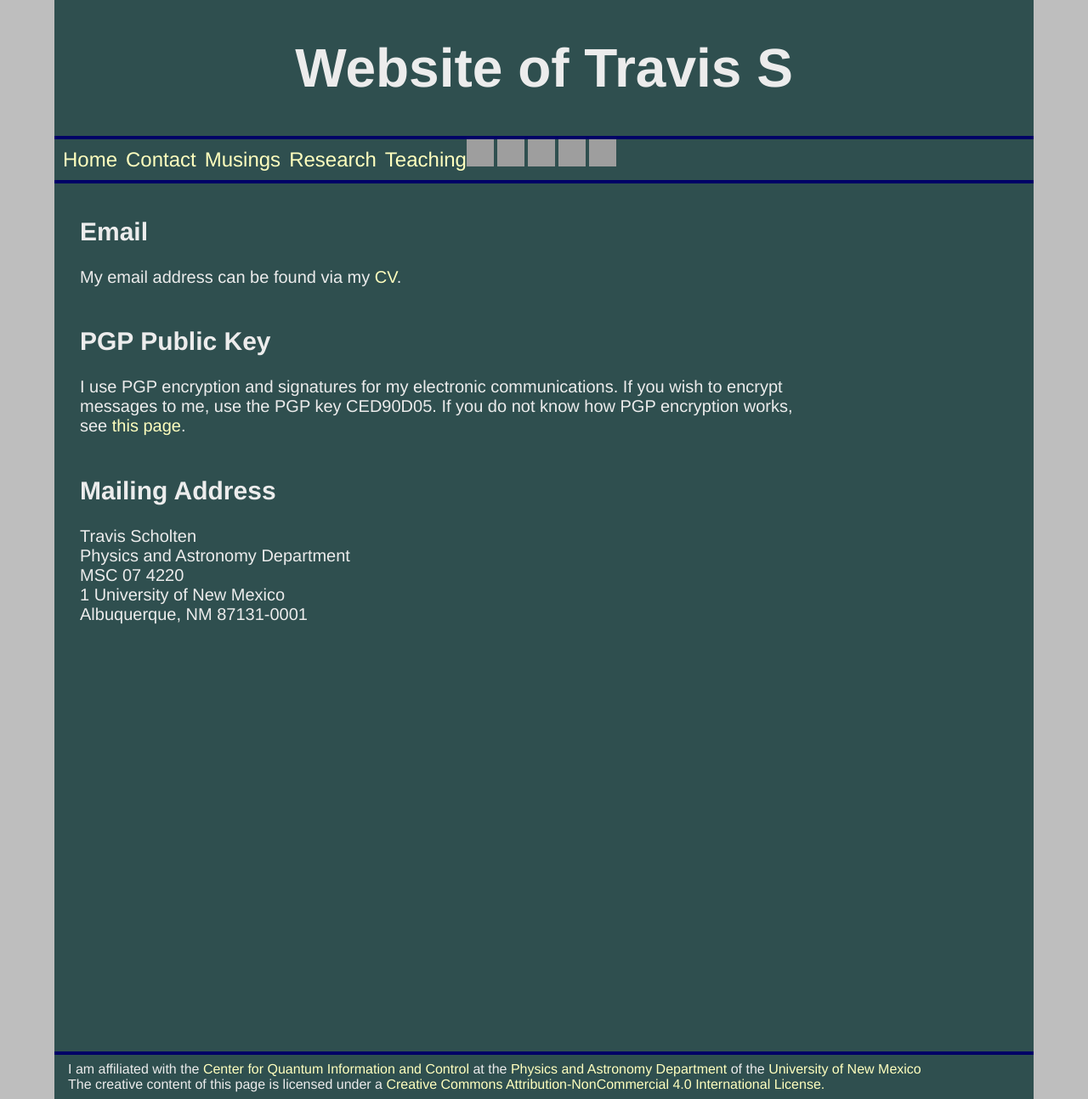
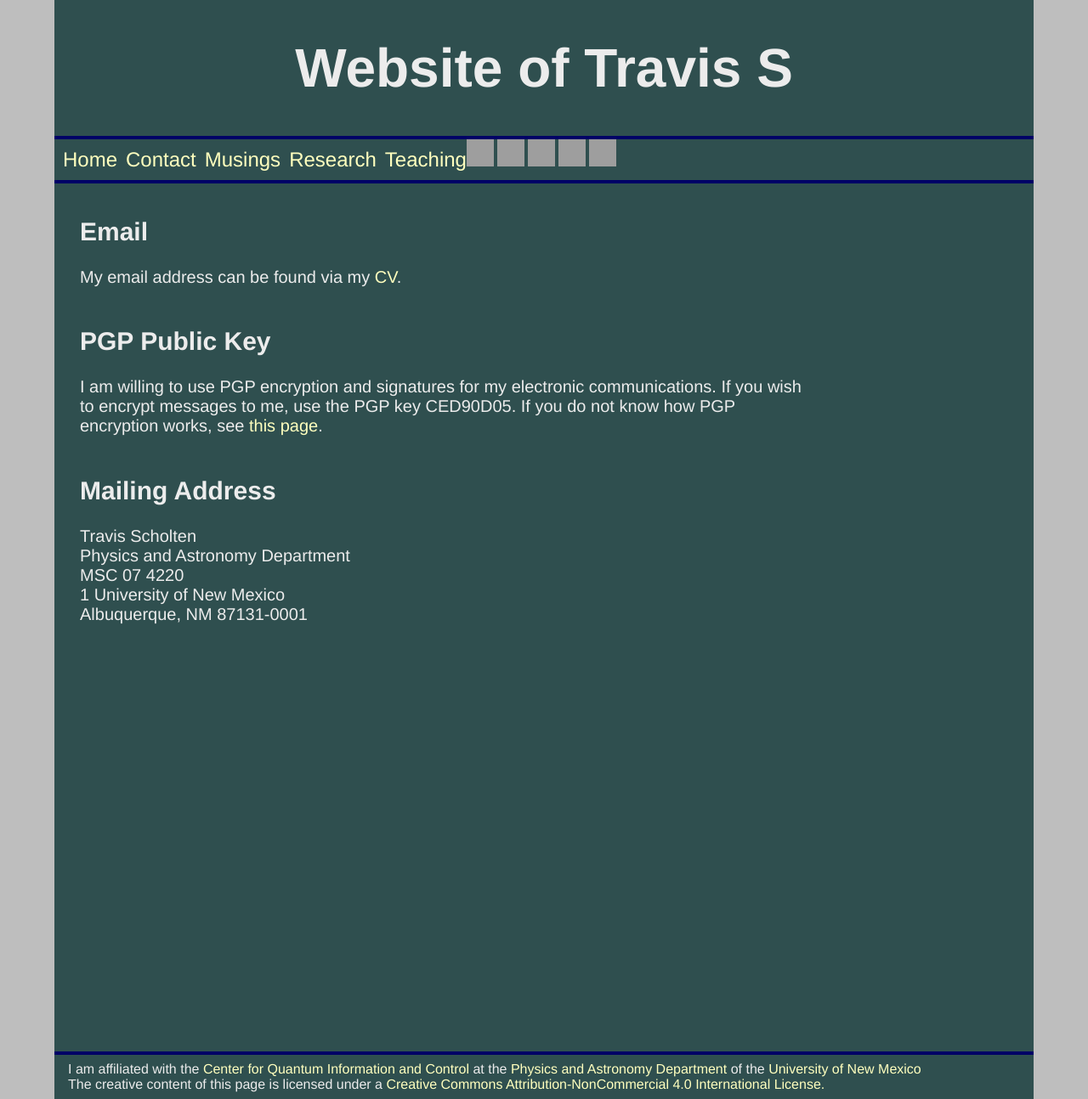
Before and after one commit to jarthurgross/Travis-S.github.io, a Jekyll site: the page built from contact.html, in a window 1280 px wide. Shown: the whole page at 85% size. Built offline with Jekyll 4.4.1, drawn with Linux system fonts in a browser that asks for light colours; Markdown is read by kramdown in place of the engine named in the settings; grey boxes are pictures that could not be loaded.

Commit message:
Fixed typos and other errors

```diff
--- a/contact.html
+++ b/contact.html
@@ -4,9 +4,9 @@ title: Contact
 ---
 <section class="content">
 <h1>Email</h1>
-My email address can be found via my <a href="https://app.box.com/s/l4qr7cmiixjvflub2l6t" target="_blank">CV</a>.</br></br>
+My email address can be found via my <a href="https://app.box.com/s/l4qr7cmiixjvflub2l6t" target="_blank">CV</a>.<br/><br/>
 <h1>PGP Public Key</h1>
-I use PGP encryption and signatures for my electronic communications. If you wish to encrypt messages to me, use the PGP key CED90D05. If you do not know how PGP encryption works, see <a href="http://www.pgpi.org/doc/pgpintro/" target="_blank">this page</a>.<br/><br/>
+I am willing to use PGP encryption and signatures for my electronic communications. If you wish to encrypt messages to me, use the PGP key CED90D05. If you do not know how PGP encryption works, see <a href="http://www.pgpi.org/doc/pgpintro/" target="_blank">this page</a>.<br/><br/>
 <h1>Mailing Address</h1>
 Travis Scholten</br>
 Physics and Astronomy Department<br/>
--- a/index.html
+++ b/index.html
@@ -3,7 +3,7 @@ layout: default
 title: Home
 ---
 <section class="content">
-Welcome to my home page. The point of this site, I suppose, is to serve as a central front for my online presence. Hence the links to other online profiles in the side bar. <br/><br/>
+Welcome to my home page. The point of this site, I suppose, is to serve as a central front for my online presence. Hence the social links above. <br/><br/>
 In the process of setting up this site, I have been learning how to write HTML and CSS code, as well as how to use <a href="http://jekyllrb.com/" target="blank">Jekyll</a> to compile the site. I have put the source code for the site on my GitHub page.
 <br/><br/>
 Should you wish to provide feedback on my page, feel free to reach me via email. See my <a href="https://app.box.com/s/l4qr7cmiixjvflub2l6t" target="_blank">CV</a> for contact info.
--- a/research.html
+++ b/research.html
@@ -5,14 +5,14 @@ title: Research
 <section class="content">
 My research currently takes place through the <a href="http://www.cquic.org" target="_blank">Center for Quantum Information and Control</a> at the <a href="http://www.unm.edu" target="_blank">University of New Mexico</a>. Funding for my work is provided by <a href="http://www.sandia.gov" target="_blank">Sandia National Laboratories</a>.<br/><br/>
 
-As far as problems are concerned, I have been thinking about quantum information and computation. In fact, I think this subject is probably the only one I have given any consideration to whatsoever, although finance and economics come ought to be mentioned.<br/><br/>
+As far as problems are concerned, I have been thinking about quantum information and computation. In fact, I think this subject is probably the only one I have given any consideration to whatsoever, although finance and economics ought to be mentioned.<br/><br/>
 
 Right now, I am mostly thinking about the use of <em>model selection</em> criteria to assist experimentalists in the construction of quantum information processing devices. Much of this revolves around the problem of trying to determine what is actually inside the black box the experimentalist builds. In a related vein, I am keen to learn how to apply tools of statistical inference to other such problems. Along the way, I have been learning how to program in Python for the purposes of numerical investigations. <br/><br/>
 
 Additionally, John Wheeler's famous saying "The it from the bit" has struck a cord in my thought processes. Can we really use information theory (classical and quantum) to say something meaningful about the physical world around us? Or are we playing with a 'chicken and egg' type problem here?<br/><br/>
 
 Along those lines, I have taken to reading works on technology, society, and "the future", and am looking for some perspective on why information theory/complexity theory should have anything to do with human progress. Or, to express my sentiments more accurately, I would like to understand how we can leverage technology in ways which substantially transform human interaction; currently, I see most innovation as piecemeal construction of a new thing from already existing parts. How new parts could be built, and what those parts should do, is something I would like to learn more about.
-<br /><br />
+<br/><br/>
 
 Outside of physics, I have a keen interest in monetary theory and policy. It is absurd to me that I can go to my bank and use its services all the while not knowning what is going on 'behind the curtain'. In particular, I am interested in understanding how fiat currencies enable economic growth, and would like to understand if a system can be established in which the economy reaches a steady-state value for various economic metrics, and whether such a state is fundamentally incompatible with fiat currency. <br/><br/>
 </section>
```
